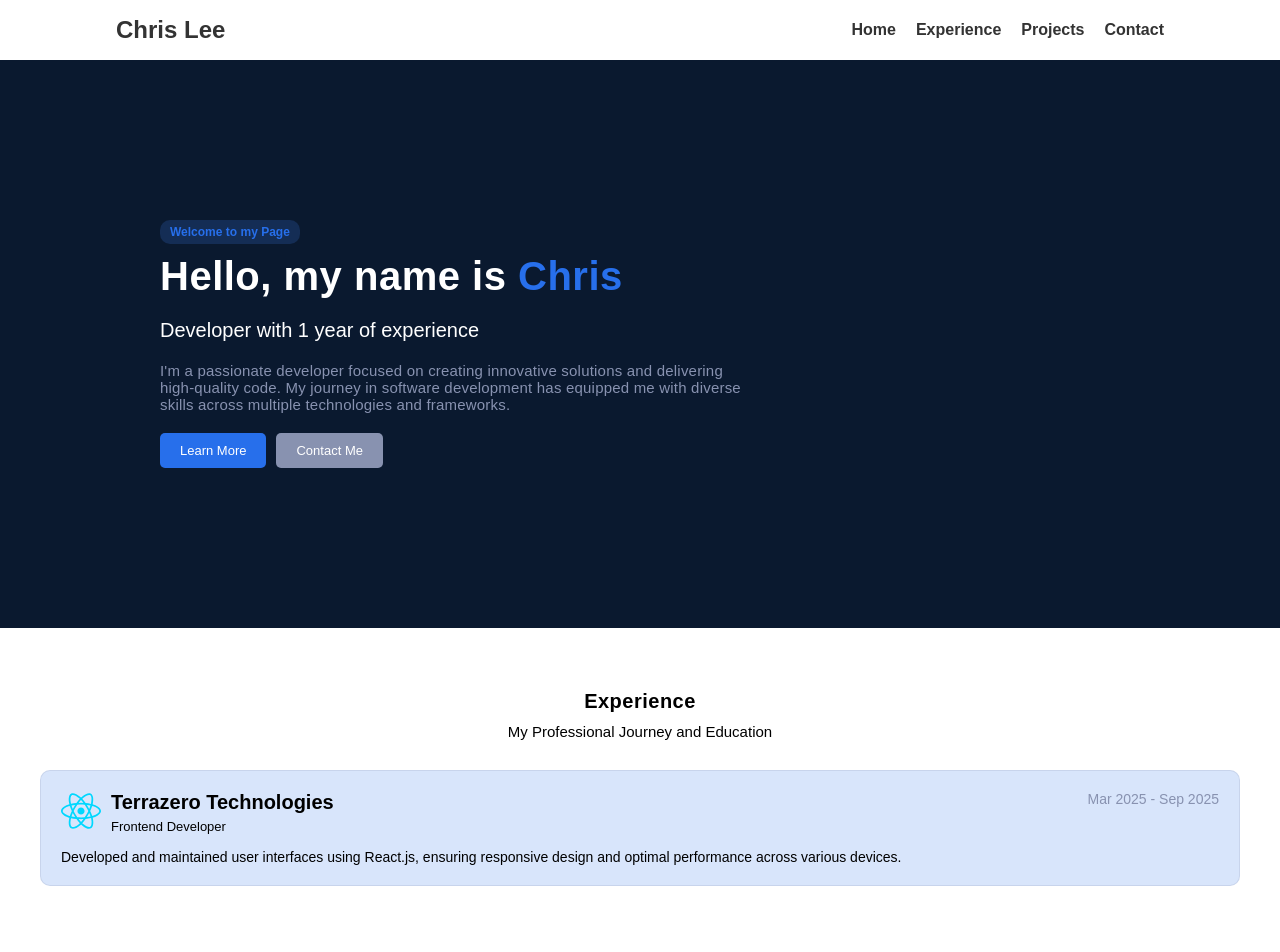
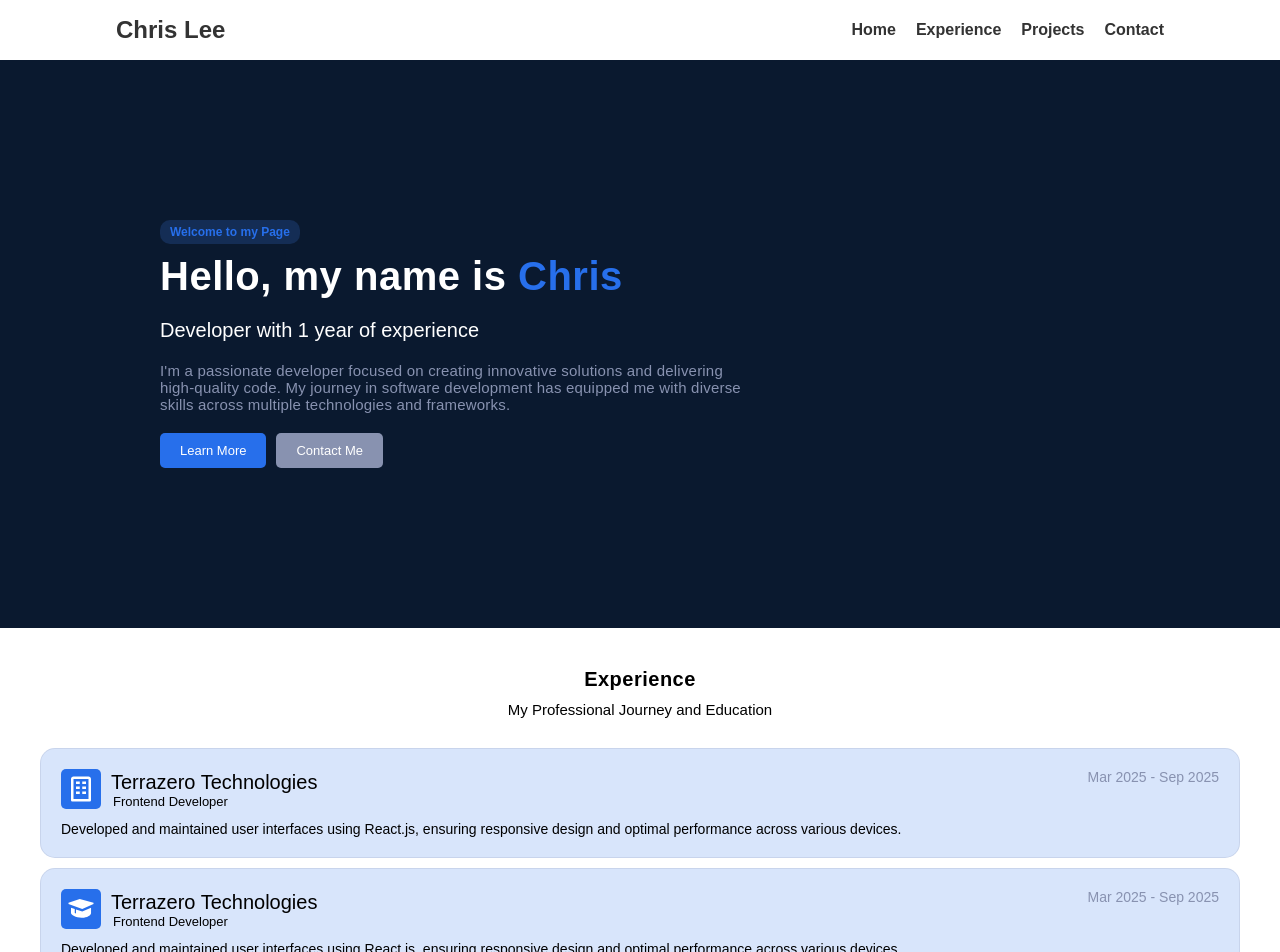
Before and after one commit to teihyung/Personal-Website, a React (Vite) app: page / in a window 1280 px wide. Shown: the top 952 px of the page. Built offline with nearby package versions, Linux system fonts and the light colour scheme.

Commit message:
added icon library for edu/experience section

```diff
--- a/package.json
+++ b/package.json
@@ -12,6 +12,7 @@
   "dependencies": {
     "react": "^19.1.1",
     "react-dom": "^19.1.1",
+    "react-icons": "^5.5.0",
     "react-router-dom": "^7.9.5",
     "styled-components": "^6.1.19"
   },
--- a/src/components/Card.jsx
+++ b/src/components/Card.jsx
@@ -1,14 +1,18 @@
 import React from "react";
 import styled from "styled-components";
 import { theme } from "../theme";
-import imageSrc from "../assets/react.svg";
 
-const Card = ({ title, position, duration, responsiblity, CardColor }) => {
+const Card = ({ title, position, duration, responsiblity, CardColor, Icon, IconColor }) => {
   return (
     <CardContainer $CardColor={CardColor}>
       <CardHeader>
         <LeftGroup>
-          <ImageContainer src={imageSrc} alt="Company Logo" />
+          {Icon && (
+            <ImageContainer width={"40px"} height={"40px"} $bgColor={IconColor || theme.colors.grey20}>
+              <Icon size={30} color={theme.colors.bg} />
+            </ImageContainer>
+          )}
+
           <TitlePositionContainer>
             <Title>{title}</Title>
             <Position>{position}</Position>
@@ -27,7 +31,7 @@ export default Card;
 const CardContainer = styled.div`
   background-color: ${(props) => props.$CardColor || theme.colors.blue20};
   padding: 20px 20px;
-  border-radius: 10px;
+  border-radius: 15px;
   width: 100%;
   max-width: 1200px;
   border: 1px solid ${theme.colors.grey20};
@@ -50,25 +54,29 @@ const LeftGroup = styled.div`
 const TitlePositionContainer = styled.div`
   display: flex;
   flex-direction: column;
+  padding: 2px 0px;
 `;
 
-const ImageContainer = styled.img`
-  width: 40px;
-  height: 40px;
-  // margin-right: 10px;
+const ImageContainer = styled.div`
+  width: ${(props) => props.width || "40px"};
+  height: ${(props) => props.height || "40px"};
+  border-radius: 5px;
+  background-color: ${(props) => props.$bgColor || theme.colors.grey20};
+  display: flex;
+  justify-content: center;
+  align-items: center;
 `;
-const Title = styled.h3`
+const Title = styled.p`
   font-size: 20px;
-  font-weight: bold;
+  font-weight: 500;
   color: ${theme.colors.black};
-  margin-bottom: 5px;
 `;
 
 const Position = styled.p`
   font-size: 13px;
   font-weight: 300;
   color: ${theme.colors.black};
-  margin-bottom: 5px;
+  margin-left: 2px;
 `;
 
 const Duration = styled.p`
--- a/src/components/Navbar.jsx
+++ b/src/components/Navbar.jsx
@@ -21,7 +21,7 @@ export default function Navbar() {
 const Nav = styled.nav`
   position: sticky;
   top: 0;
-  //   background: ${theme.colors.navBg};
+  background: ${theme.colors.bg};
   color: ${theme.colors.text};
   padding: 1rem ${theme.padding};
   font-weight: bold;
--- a/src/pages/introduction/components/ExperienceSection.jsx
+++ b/src/pages/introduction/components/ExperienceSection.jsx
@@ -2,6 +2,7 @@ import React from "react";
 import styled from "styled-components";
 import { theme } from "../../../theme";
 import Card from "../../../components/Card";
+import { BiBuilding, BiSolidGraduation } from "react-icons/bi";
 
 const ExperienceSection = () => {
   return (
@@ -19,6 +20,20 @@ const ExperienceSection = () => {
         responsiblity={
           "Developed and maintained user interfaces using React.js, ensuring responsive design and optimal performance across various devices."
         }
+        Icon={BiBuilding}
+        IconColor={theme.colors.blue}
+      />
+
+      <Card
+        title={"Terrazero Technologies"}
+        position={"Frontend Developer"}
+        duration={"Mar 2025 - Sep 2025"}
+        CardColor={theme.colors.blue20}
+        responsiblity={
+          "Developed and maintained user interfaces using React.js, ensuring responsive design and optimal performance across various devices."
+        }
+        Icon={BiSolidGraduation}
+        IconColor={theme.colors.blue}
       />
     </ExperienceContainer>
   );
```
Also changed, not shown: 1 other file (tests, documents, lock files or other folders).
